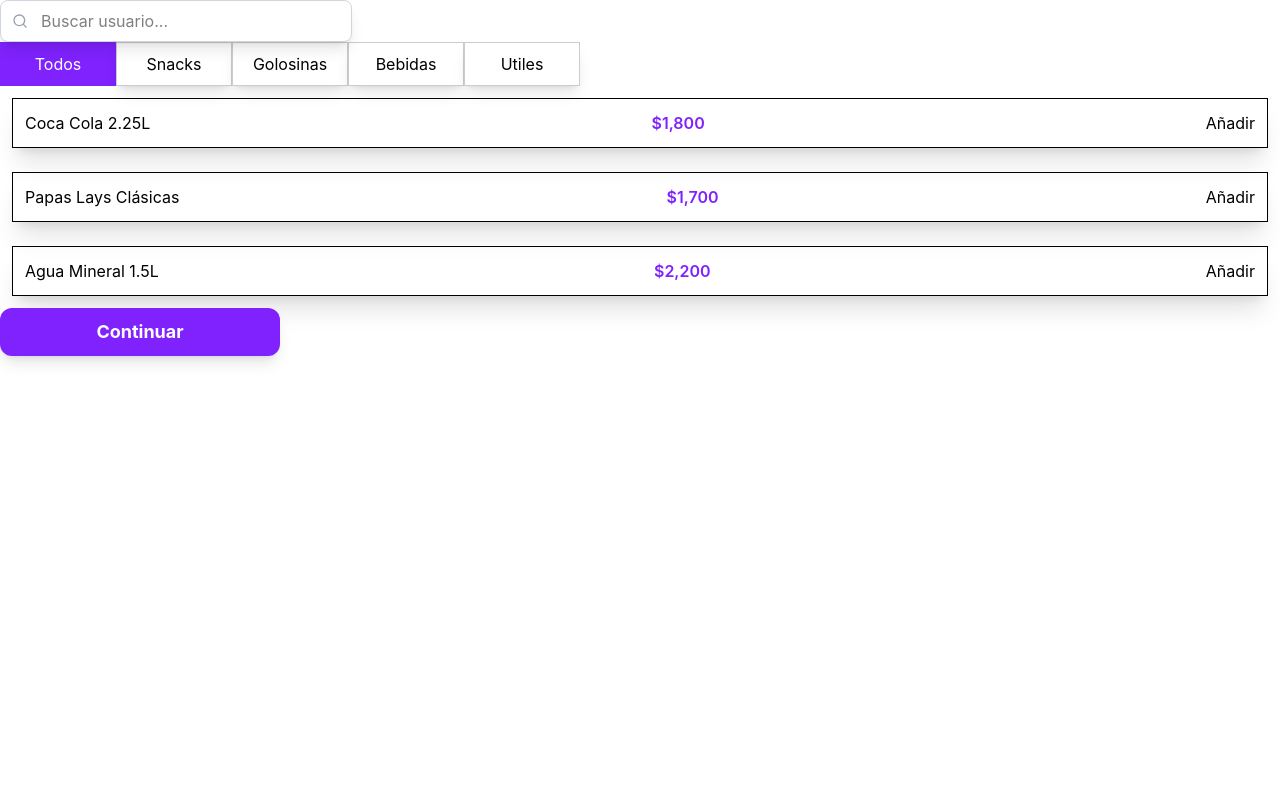
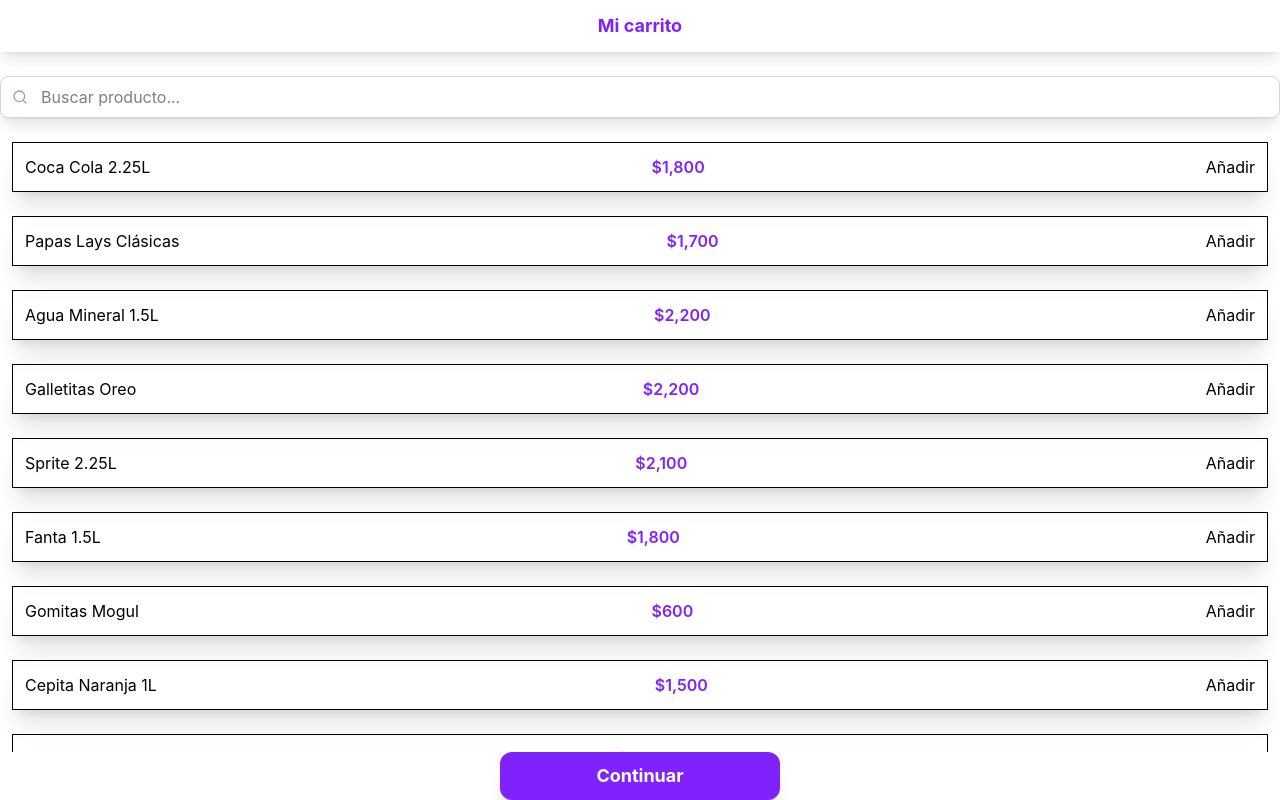
Before and after one commit to palavecino12/Zapi, a React (Vite) app in the folder frontend/: page /list in a window 1280 px wide. Built offline with nearby package versions, Linux system fonts and the light colour scheme; what @zxing/browser would draw is missing.

Commit message:
Cambios en viewproductlist y en productsearch

```diff
--- a/frontend/src/pages/client/ViewProductList.tsx
+++ b/frontend/src/pages/client/ViewProductList.tsx
@@ -5,7 +5,8 @@
 import { useNavigate } from "react-router-dom";
 import { useState } from "react";
 import { ProductSearch } from "../../product/ProductSearch";
-import { ProductFilterButtons } from "../../product/ProductFilterButtons";
+import  Header from "../../components/Header";
+//import { ProductFilterButtons } from "../../product/ProductFilterButtons";
 
 //Mas adelante esta variable se va a crear en base a los productos del backend.
 const products: Product[] = [
@@ -36,6 +37,97 @@
         stock: 40,
         createdAt: "2026-07-01T10:40:00.000Z"
     },
+       {
+        id: 180004,
+        code: "P004",
+        name: "Galletitas Oreo",
+        category:"Snacks",
+        price: 2200,
+        stock: 40,
+        createdAt: "2026-07-01T10:50:00.000Z"
+    },
+        {
+        id: 180005,
+        code: "P005",
+        name: "Sprite 2.25L",
+        category:"Bebidas",
+        price: 2100,
+        stock: 25,
+        createdAt: "2026-07-01T10:55:00.000Z"
+    },
+        {
+        id: 180006,
+        code: "P006",
+        name: "Fanta 1.5L",
+        category:"Bebidas",
+        price: 1800,
+        stock: 25,
+        createdAt: "2026-07-01T11:00:00.000Z"
+    },
+            {
+        id: 180007,
+        code: "P007",
+        name: "Gomitas Mogul",
+        category:"Golosinas",
+        price: 600,
+        stock: 25,
+        createdAt: "2026-07-01T11:05:00.000Z"
+    },
+            {
+        id: 180008,
+        code: "P008",
+        name: "Cepita Naranja 1L",
+        category:"Bebidas",
+        price: 1500,
+        stock: 25,
+        createdAt: "2026-07-01T11:10:00.000Z"
+    },
+            {
+        id: 180009,
+        code: "P009",
+        name: "Saladix",
+        category:"Snacks",
+        price: 1200,
+        stock: 25,
+        createdAt: "2026-07-01T11:15:00.000Z"
+    },
+                {
+        id: 180010,
+        code: "P010",
+        name: "Chocolate Hamlet",
+        category:"Golosinas",
+        price: 800,
+        stock: 25,
+        createdAt: "2026-07-01T11:20:00.000Z"
+    },
+
+            {
+        id: 180011,
+        code: "P011",
+        name: "Cepita Durazno 1L",
+        category:"Bebidas",
+        price: 1500,
+        stock: 25,
+        createdAt: "2026-07-01T11:25:00.000Z"
+    },
+            {
+        id: 180012,
+        code: "P012",
+        name: "Doritos",
+        category:"Snacks",
+        price: 1200,
+        stock: 25,
+        createdAt: "2026-07-01T11:30:00.000Z"
+    },
+                {
+        id: 180013,
+        code: "P013",
+        name: "Chocolate Cofler",
+        category:"Golosinas",
+        price: 800,
+        stock: 25,
+        createdAt: "2026-07-01T11:35:00.000Z"
+    },
 ];
 
 
@@ -50,34 +142,47 @@
     //Almacenamos lo que ingresa el usuario
     const [productSearch, setProductSearch] = useState("")
     //Almacenamos el filtro que aplica el usuario
-    const [selected, setSelected] = useState("Todos");
+    //const [selected, setSelected] = useState("Todos");
 
     //Calculamos qué productos deben mostrarse utilizando el texto buscado y el filtro seleccionado
     const filteredProducts = products.filter(product => {
+        return product.name.toLowerCase().includes(productSearch.toLowerCase());
+    });
+    //    const matchesSearch =
+    //        product.name
+    //            .toLowerCase()
+    //            .includes(productSearch.toLowerCase());
 
-        const matchesSearch =
-            product.name
-                .toLowerCase()
-                .includes(productSearch.toLowerCase());
-
-        const matchesFilter =
-            selected === "Todos"
-                ? true
-                : product.category === selected
-
-        return matchesSearch && matchesFilter;
-    });
+    //    const matchesFilter =
+    //        selected === "Todos"
+    //            ? true
+    //            : product.category === selected
+    //
+    //    return matchesSearch && matchesFilter;
+    //});
 
     return (
-        <>
+        <div className="h-dvh flex flex-col overflow-hidden">
+            <Header />
+
                 {/* Buscador */}
+                <main className="flex-1 flex flex-col min-h-0">
+                    <div className="w-full py-3">
                       <ProductSearch setProductSearch={setProductSearch}/>
+                    </div>
                 {/* Botones de filtrado */}
-            <ProductFilterButtons selected={selected} setSelected={setSelected}/>
+                {/*<ProductFilterButtons selected={selected} setSelected={setSelected}/> */}
+
                 {/* Lista de productos */}
+                <div className="flex-1 overflow-y-auto">
                     <ProductList products={filteredProducts} items={items} onAdd={addItem} onRemove={removeItem}/>
+                </div>
+
                 {/* Boton para continuar */}
+                <div className="flex justify-center">
                 <Button onClick={()=>navigate("/cart")}>Continuar</Button>
-        </>
+                </div>
+            </main>
+        </div>
     )
 }
--- a/frontend/src/product/ProductSearch.tsx
+++ b/frontend/src/product/ProductSearch.tsx
@@ -6,12 +6,12 @@
 
 export const ProductSearch = ({setProductSearch}:props) =>{
     return(
-        <div className="relative w-88">
+        <div className="relative w-full">
 
             {/* La razon por la que esta primero el input es para poder usar peer para cuando se hace foco en el input */}
             <input
                 type="text"
-                placeholder="Buscar usuario..."
+                placeholder="Buscar producto..."
                 className="peer w-full pl-10 p-2 border border-gray-300 rounded-lg shadow-lg
                     focus:ring-2 focus:border-transparent focus:outline-none focus:shadow-inner
                     transition-all duration-200 bg-white active:scale-95"
```
Lines whose indentation alone changed are shown as unchanged.
